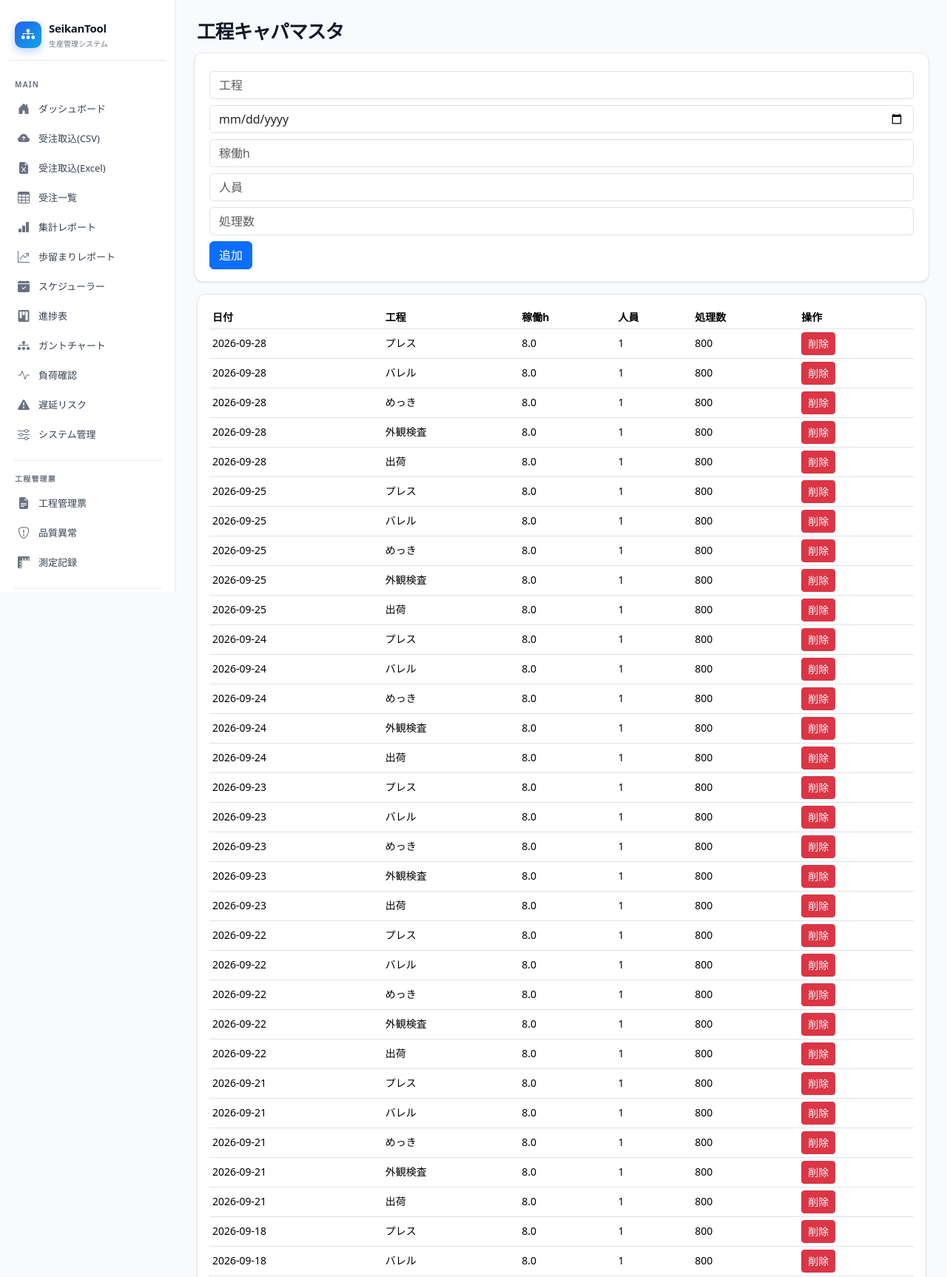
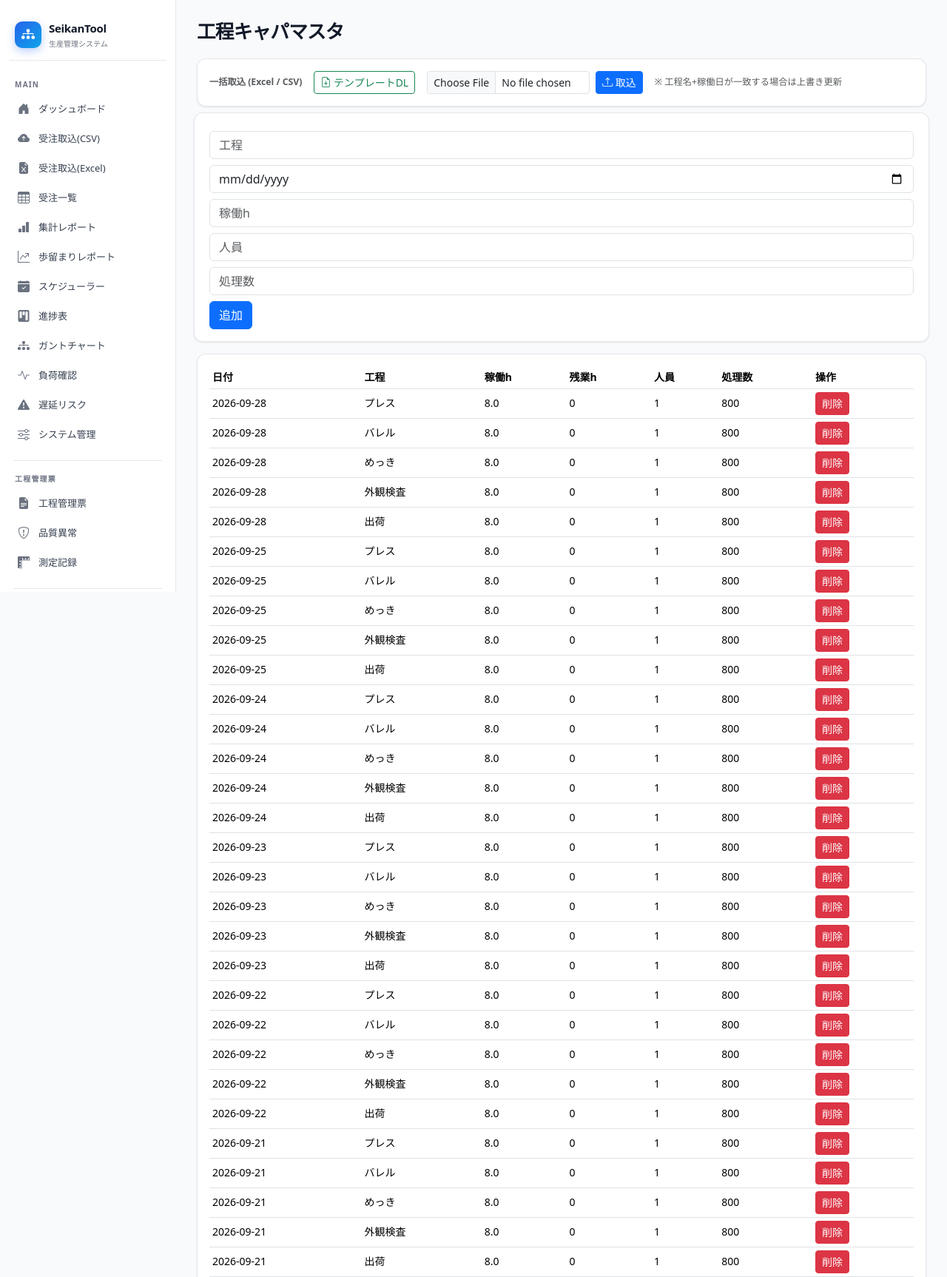
Before and after one commit to kanonsanyes-dot/seikan-tool, a Flask app: page /masters/process-capacity in a window 1280 px wide. Shown: the top 1726 px of the page at 74% size. Run offline with Flask 3, Linux system fonts and the light colour scheme; data comes from the database, SQL or seed files in the repository; data that the repository does not hold is empty.

Commit message:
feat: add Excel/CSV import-export to all master screens
Each master (出荷先/品名/工程標準/工程キャパ/工程マスタ) now has:
- Template download button → pre-populated .xlsx with existing data
- File upload form → parses xlsx or UTF-8/CP932 CSV, upserts rows
  (matched on natural key: name / name+date / name+process)

Shared helpers (_make_wb, _wb_to_response, _parse_upload, _str/_float/_int)
keep each route thin. No dependencies beyond openpyxl (already present).

Co-Authored-By: Claude Sonnet 4.6 <noreply@anthropic.com>
Claude-Session: https://claude.ai/code/session_01Y392HkrQfksmJ3DivpXaMe

```diff
--- a/routes/masters.py
+++ b/routes/masters.py
@@ -1,5 +1,6 @@
 from __future__ import annotations
-from flask import Blueprint, render_template, request, redirect, url_for, flash
+from io import BytesIO
+from flask import Blueprint, render_template, request, redirect, url_for, flash, send_file
 from database import db, commit_or_rollback
 from models import Customer, Product, ProductProcessStandard, ProcessCapacity, ProcessMaster, DEFAULT_PROCESSES, Order
 from services.quality_check_service import recheck_all
@@ -289,3 +290,323 @@ def download_capacity_template():
     except Exception as e:
         flash(f"テンプレート生成エラー: {e}", "danger")
         return redirect(url_for("masters.process_masters"))
+
+
+# ─── 共通ヘルパー ─────────────────────────────────────────────────
+
+def _make_wb(title, headers, rows, col_widths=None):
+    """ヘッダ付きスタイル済みワークブックを返す"""
+    from openpyxl import Workbook
+    from openpyxl.styles import Font, PatternFill, Alignment
+    wb = Workbook()
+    ws = wb.active
+    ws.title = title
+    fill = PatternFill("solid", fgColor="1D4ED8")
+    font = Font(bold=True, color="FFFFFF")
+    ws.append(headers)
+    for i in range(1, len(headers) + 1):
+        c = ws.cell(1, i)
+        c.fill = fill; c.font = font; c.alignment = Alignment(horizontal="center")
+    for row in rows:
+        ws.append(row)
+    if col_widths:
+        from openpyxl.utils import get_column_letter
+        for i, w in enumerate(col_widths, 1):
+            ws.column_dimensions[get_column_letter(i)].width = w
+    return wb
+
+
+def _wb_to_response(wb, filename):
+    buf = BytesIO(); wb.save(buf); buf.seek(0)
+    return send_file(buf, as_attachment=True, download_name=filename,
+                     mimetype="application/vnd.openxmlformats-officedocument.spreadsheetml.sheet")
+
+
+def _parse_upload(f):
+    """アップロードされたファイル（xlsx / csv）を [[セル, ...], ...] として返す (ヘッダ行除く)"""
+    import os, csv
+    fname = (f.filename or "").lower()
+    raw = f.read()
+    if fname.endswith(".csv"):
+        import io
+        for enc in ("utf-8-sig", "cp932", "utf-8"):
+            try:
+                text = raw.decode(enc)
+                break
+            except UnicodeDecodeError:
+                continue
+        reader = csv.reader(io.StringIO(text))
+        rows = list(reader)
+        return rows[1:] if rows else []
+    else:
+        from openpyxl import load_workbook
+        wb = load_workbook(BytesIO(raw), data_only=True)
+        ws = wb.active
+        rows = list(ws.iter_rows(min_row=2, values_only=True))
+        return [list(r) for r in rows]
+
+
+def _str(v, default=""):
+    return str(v).strip() if v is not None else default
+
+
+def _float(v, default=0.0):
+    try: return float(v)
+    except (TypeError, ValueError): return default
+
+
+def _int(v, default=0):
+    try: return int(float(v))
+    except (TypeError, ValueError): return default
+
+
+# ─── 出荷先マスタ Import / Export ─────────────────────────────────
+
+@masters_bp.route("/customers/template")
+def customers_template():
+    rows = [[c.customer_name, "1" if c.is_active else "0"]
+            for c in Customer.query.order_by(Customer.customer_name).all()]
+    wb = _make_wb("出荷先マスタ",
+                  ["出荷先名", "有効(1=有効/0=無効)"],
+                  rows, [30, 18])
+    return _wb_to_response(wb, "出荷先マスタ_テンプレート.xlsx")
+
+
+@masters_bp.route("/customers/import", methods=["POST"])
+def import_customers():
+    f = request.files.get("file")
+    if not f or not f.filename:
+        flash("ファイルを選択してください。", "danger")
+        return redirect(url_for("masters.customers"))
+    try:
+        added = updated = skipped = 0
+        for row in _parse_upload(f):
+            name = _str(row[0] if row else "")
+            if not name:
+                continue
+            active = _int(row[1] if len(row) > 1 else 1, 1) != 0
+            existing = Customer.query.filter_by(customer_name=name).first()
+            if existing:
+                existing.is_active = active; updated += 1
+            else:
+                db.session.add(Customer(customer_name=name, is_active=active)); added += 1
+        commit_or_rollback(); cache_service.clear()
+        flash(f"出荷先マスタ取込: 追加 {added}件 / 更新 {updated}件", "success")
+    except Exception as e:
+        db.session.rollback(); flash(f"取込エラー: {e}", "danger")
+    return redirect(url_for("masters.customers"))
+
+
+# ─── 品名マスタ Import / Export ───────────────────────────────────
+
+@masters_bp.route("/products/template")
+def products_template():
+    rows = [[p.product_name, p.process_product_name or "", "1" if p.is_active else "0"]
+            for p in Product.query.order_by(Product.product_name).all()]
+    wb = _make_wb("品名マスタ",
+                  ["品名", "工程品名", "有効(1=有効/0=無効)"],
+                  rows, [30, 30, 18])
+    return _wb_to_response(wb, "品名マスタ_テンプレート.xlsx")
+
+
+@masters_bp.route("/products/import", methods=["POST"])
+def import_products():
+    f = request.files.get("file")
+    if not f or not f.filename:
+        flash("ファイルを選択してください。", "danger")
+        return redirect(url_for("masters.products"))
+    try:
+        added = updated = 0
+        for row in _parse_upload(f):
+            name = _str(row[0] if row else "")
+            if not name:
+                continue
+            proc_name = _str(row[1] if len(row) > 1 else "")
+            active = _int(row[2] if len(row) > 2 else 1, 1) != 0
+            existing = Product.query.filter_by(product_name=name).first()
+            if existing:
+                existing.process_product_name = proc_name or existing.process_product_name
+                existing.is_active = active; updated += 1
+            else:
+                db.session.add(Product(product_name=name, process_product_name=proc_name or None, is_active=active))
+                added += 1
+        commit_or_rollback(); cache_service.clear()
+        flash(f"品名マスタ取込: 追加 {added}件 / 更新 {updated}件", "success")
+    except Exception as e:
+        db.session.rollback(); flash(f"取込エラー: {e}", "danger")
+    return redirect(url_for("masters.products"))
+
+
+# ─── 工程標準 Import / Export ─────────────────────────────────────
+
+@masters_bp.route("/process-standards/template")
+def standards_template():
+    rows = [[s.product_name, s.process_product_name or "", s.process_name,
+             s.process_order, s.standard_time_min or 0, s.daily_capacity or 0,
+             s.lot_size or 0, s.remarks or ""]
+            for s in ProductProcessStandard.query.order_by(
+                ProductProcessStandard.product_name,
+                ProductProcessStandard.process_order).all()]
+    wb = _make_wb("工程標準",
+                  ["品名", "工程品名", "工程名", "工程順", "標準時間(分/個)", "日産数", "ロットサイズ", "備考"],
+                  rows, [30, 30, 18, 8, 16, 10, 12, 20])
+    return _wb_to_response(wb, "工程標準_テンプレート.xlsx")
+
+
+@masters_bp.route("/process-standards/import", methods=["POST"])
+def import_standards():
+    f = request.files.get("file")
+    if not f or not f.filename:
+        flash("ファイルを選択してください。", "danger")
+        return redirect(url_for("masters.standards"))
+    try:
+        added = updated = 0
+        for row in _parse_upload(f):
+            product_name = _str(row[0] if row else "")
+            process_name = _str(row[2] if len(row) > 2 else "")
+            if not product_name or not process_name:
+                continue
+            existing = ProductProcessStandard.query.filter_by(
+                product_name=product_name, process_name=process_name).first()
+            if existing:
+                existing.process_product_name = _str(row[1] if len(row) > 1 else "") or existing.process_product_name
+                existing.process_order = _int(row[3] if len(row) > 3 else existing.process_order, existing.process_order)
+                existing.standard_time_min = _float(row[4] if len(row) > 4 else 0)
+                existing.daily_capacity = _int(row[5] if len(row) > 5 else 0)
+                existing.lot_size = _int(row[6] if len(row) > 6 else 0)
+                existing.remarks = _str(row[7] if len(row) > 7 else "")
+                updated += 1
+            else:
+                db.session.add(ProductProcessStandard(
+                    product_name=product_name,
+                    process_product_name=_str(row[1] if len(row) > 1 else "") or None,
+                    process_name=process_name,
+                    process_order=_int(row[3] if len(row) > 3 else 1, 1),
+                    standard_time_min=_float(row[4] if len(row) > 4 else 0),
+                    daily_capacity=_int(row[5] if len(row) > 5 else 0),
+                    lot_size=_int(row[6] if len(row) > 6 else 0),
+                    remarks=_str(row[7] if len(row) > 7 else ""),
+                    is_active=True,
+                ))
+                added += 1
+        commit_or_rollback(); cache_service.clear()
+        flash(f"工程標準取込: 追加 {added}件 / 更新 {updated}件", "success")
+    except Exception as e:
+        db.session.rollback(); flash(f"取込エラー: {e}", "danger")
+    return redirect(url_for("masters.standards"))
+
+
+# ─── 工程キャパ Import / Export ───────────────────────────────────
+
+@masters_bp.route("/process-capacity/template")
+def capacity_template():
+    rows = [[c.process_name, c.work_date.isoformat() if c.work_date else "",
+             c.available_hours or 8, c.overtime_hours or 0,
+             c.workers or 1, c.capacity_quantity or 0, c.remarks or ""]
+            for c in ProcessCapacity.query.order_by(
+                ProcessCapacity.work_date.desc(),
+                ProcessCapacity.process_name).limit(500).all()]
+    wb = _make_wb("工程キャパ",
+                  ["工程名", "稼働日(YYYY-MM-DD)", "定時h", "残業h", "人員", "処理数量", "備考"],
+                  rows, [20, 20, 10, 10, 8, 12, 20])
+    return _wb_to_response(wb, "工程キャパ_テンプレート.xlsx")
+
+
+@masters_bp.route("/process-capacity/import", methods=["POST"])
+def import_capacity():
+    f = request.files.get("file")
+    if not f or not f.filename:
+        flash("ファイルを選択してください。", "danger")
+        return redirect(url_for("masters.capacity"))
+    try:
+        added = updated = skipped = 0
+        for row in _parse_upload(f):
+            process_name = _str(row[0] if row else "")
+            date_raw = _str(row[1] if len(row) > 1 else "")
+            if not process_name or not date_raw:
+                skipped += 1; continue
+            try:
+                work_date = datetime.fromisoformat(date_raw).date()
+            except ValueError:
+                skipped += 1; continue
+            existing = ProcessCapacity.query.filter_by(
+                process_name=process_name, work_date=work_date).first()
+            if existing:
+                existing.available_hours = _float(row[2] if len(row) > 2 else 8, 8)
+                existing.overtime_hours  = _float(row[3] if len(row) > 3 else 0)
+                existing.workers         = _int(row[4] if len(row) > 4 else 1, 1)
+                existing.capacity_quantity = _int(row[5] if len(row) > 5 else 0)
+                existing.remarks         = _str(row[6] if len(row) > 6 else "")
+                updated += 1
+            else:
+                db.session.add(ProcessCapacity(
+                    process_name=process_name, work_date=work_date,
+                    available_hours=_float(row[2] if len(row) > 2 else 8, 8),
+                    overtime_hours=_float(row[3] if len(row) > 3 else 0),
+                    workers=_int(row[4] if len(row) > 4 else 1, 1),
+                    capacity_quantity=_int(row[5] if len(row) > 5 else 0),
+                    remarks=_str(row[6] if len(row) > 6 else ""),
+                ))
+                added += 1
+        commit_or_rollback(); cache_service.clear()
+        msg = f"工程キャパ取込: 追加 {added}件 / 更新 {updated}件"
+        if skipped: msg += f" / スキップ {skipped}件"
+        flash(msg, "success")
+    except Exception as e:
+        db.session.rollback(); flash(f"取込エラー: {e}", "danger")
+    return redirect(url_for("masters.capacity"))
+
+
+# ─── 工程マスタ Import / Export ───────────────────────────────────
+
+@masters_bp.route("/process-masters/template")
+def process_masters_template():
+    rows = [[pm.process_name, pm.hours_per_day, pm.overtime_hours,
+             pm.pace_per_hour, pm.display_order, "1" if pm.is_active else "0", pm.remarks or ""]
+            for pm in ProcessMaster.query.order_by(ProcessMaster.display_order).all()]
+    wb = _make_wb("工程マスタ",
+                  ["工程名", "定時h/日", "残業h/日", "pcs/h(ペース)", "表示順", "有効(1/0)", "備考"],
+                  rows, [20, 10, 10, 14, 8, 10, 20])
+    return _wb_to_response(wb, "工程マスタ_テンプレート.xlsx")
+
+
+@masters_bp.route("/process-masters/import", methods=["POST"])
+def import_process_masters():
+    f = request.files.get("file")
+    if not f or not f.filename:
+        flash("ファイルを選択してください。", "danger")
+        return redirect(url_for("masters.process_masters"))
+    try:
+        added = updated = 0
+        for row in _parse_upload(f):
+            name = _str(row[0] if row else "")
+            if not name:
+                continue
+            existing = ProcessMaster.query.filter_by(process_name=name).first()
+            if existing:
+                existing.hours_per_day   = _float(row[1] if len(row) > 1 else existing.hours_per_day, existing.hours_per_day)
+                existing.overtime_hours  = _float(row[2] if len(row) > 2 else 0)
+                existing.pace_per_hour   = _int(row[3] if len(row) > 3 else 0)
+                if len(row) > 4 and row[4] is not None:
+                    existing.display_order = _int(row[4], existing.display_order)
+                existing.is_active       = _int(row[5] if len(row) > 5 else 1, 1) != 0
+                existing.remarks         = _str(row[6] if len(row) > 6 else "")
+                updated += 1
+            else:
+                last = ProcessMaster.query.order_by(ProcessMaster.display_order.desc()).first()
+                ord_ = _int(row[4] if len(row) > 4 else None, (last.display_order + 1) if last else 1)
+                db.session.add(ProcessMaster(
+                    process_name=name,
+                    hours_per_day=_float(row[1] if len(row) > 1 else 8, 8),
+                    overtime_hours=_float(row[2] if len(row) > 2 else 0),
+                    pace_per_hour=_int(row[3] if len(row) > 3 else 0),
+                    display_order=ord_,
+                    is_active=_int(row[5] if len(row) > 5 else 1, 1) != 0,
+                    remarks=_str(row[6] if len(row) > 6 else ""),
+                ))
+                added += 1
+        commit_or_rollback(); cache_service.clear()
+        flash(f"工程マスタ取込: 追加 {added}件 / 更新 {updated}件", "success")
+    except Exception as e:
+        db.session.rollback(); flash(f"取込エラー: {e}", "danger")
+    return redirect(url_for("masters.process_masters"))
--- a/templates/masters/process_capacity.html
+++ b/templates/masters/process_capacity.html
@@ -1,3 +1,43 @@
 {% extends 'base.html' %}{%- block h1 -%}工程キャパマスタ{%- endblock -%}{% block content %}
-<form class="card p-3 mb-3 row g-2" method="post" action="{{ url_for('masters.add_capacity') }}"><div class="col"><input class="form-control" name="process_name" placeholder="工程"></div><div class="col"><input class="form-control" type="date" name="work_date"></div><div class="col"><input class="form-control" type="number" step="0.1" name="available_hours" placeholder="稼働h"></div><div class="col"><input class="form-control" type="number" name="workers" placeholder="人員"></div><div class="col"><input class="form-control" type="number" name="capacity_quantity" placeholder="処理数"></div><div class="col-auto"><button class="btn btn-primary">追加</button></div></form>
-<div class="card p-3 table-responsive"><table class="table table-sm"><tr><th>日付</th><th>工程</th><th>稼働h</th><th>人員</th><th>処理数</th><th>操作</th></tr>{% for c in capacities %}<tr><td>{{c.work_date}}</td><td>{{c.process_name}}</td><td>{{c.available_hours}}</td><td>{{c.workers}}</td><td>{{c.capacity_quantity}}</td><td><form method="post" action="{{ url_for('masters.delete_capacity', id=c.capacity_id) }}"><button class="btn btn-sm btn-danger">削除</button></form></td></tr>{% endfor %}</table></div>{% endblock %}
+
+{# ── インポート / テンプレートDL ── #}
+<div class="card p-3 mb-3">
+  <div class="d-flex align-items-center gap-3 flex-wrap">
+    <span class="fw-bold small text-muted">一括取込 (Excel / CSV)</span>
+    <a href="{{ url_for('masters.capacity_template') }}" class="btn btn-sm btn-outline-success">
+      <i class="bi bi-file-earmark-arrow-down"></i> テンプレートDL
+    </a>
+    <form method="post" action="{{ url_for('masters.import_capacity') }}" enctype="multipart/form-data" class="d-flex gap-2 align-items-center">
+      <input type="file" name="file" accept=".xlsx,.csv" class="form-control form-control-sm" style="width:220px" required>
+      <button type="submit" class="btn btn-sm btn-primary"><i class="bi bi-upload"></i> 取込</button>
+    </form>
+    <span class="text-muted small">※ 工程名+稼働日が一致する場合は上書き更新</span>
+  </div>
+</div>
+
+<form class="card p-3 mb-3 row g-2" method="post" action="{{ url_for('masters.add_capacity') }}">
+  <div class="col"><input class="form-control" name="process_name" placeholder="工程"></div>
+  <div class="col"><input class="form-control" type="date" name="work_date"></div>
+  <div class="col"><input class="form-control" type="number" step="0.1" name="available_hours" placeholder="稼働h"></div>
+  <div class="col"><input class="form-control" type="number" name="workers" placeholder="人員"></div>
+  <div class="col"><input class="form-control" type="number" name="capacity_quantity" placeholder="処理数"></div>
+  <div class="col-auto"><button type="submit" class="btn btn-primary">追加</button></div>
+</form>
+<div class="card p-3 table-responsive">
+  <table class="table table-sm">
+    <tr><th>日付</th><th>工程</th><th>稼働h</th><th>残業h</th><th>人員</th><th>処理数</th><th>操作</th></tr>
+    {% for c in capacities %}
+    <tr>
+      <td>{{c.work_date}}</td><td>{{c.process_name}}</td>
+      <td>{{c.available_hours}}</td><td>{{c.overtime_hours or 0}}</td>
+      <td>{{c.workers}}</td><td>{{c.capacity_quantity}}</td>
+      <td>
+        <form method="post" action="{{ url_for('masters.delete_capacity', id=c.capacity_id) }}">
+          <button type="submit" class="btn btn-sm btn-danger">削除</button>
+        </form>
+      </td>
+    </tr>
+    {% endfor %}
+  </table>
+</div>
+{% endblock %}
```
Also changed, not shown: templates/masters/customers.html (+40 -2 lines), templates/masters/process_masters.html (+16 -0 lines), templates/masters/process_standards.html (+42 -2 lines), templates/masters/products.html (+42 -2 lines).
